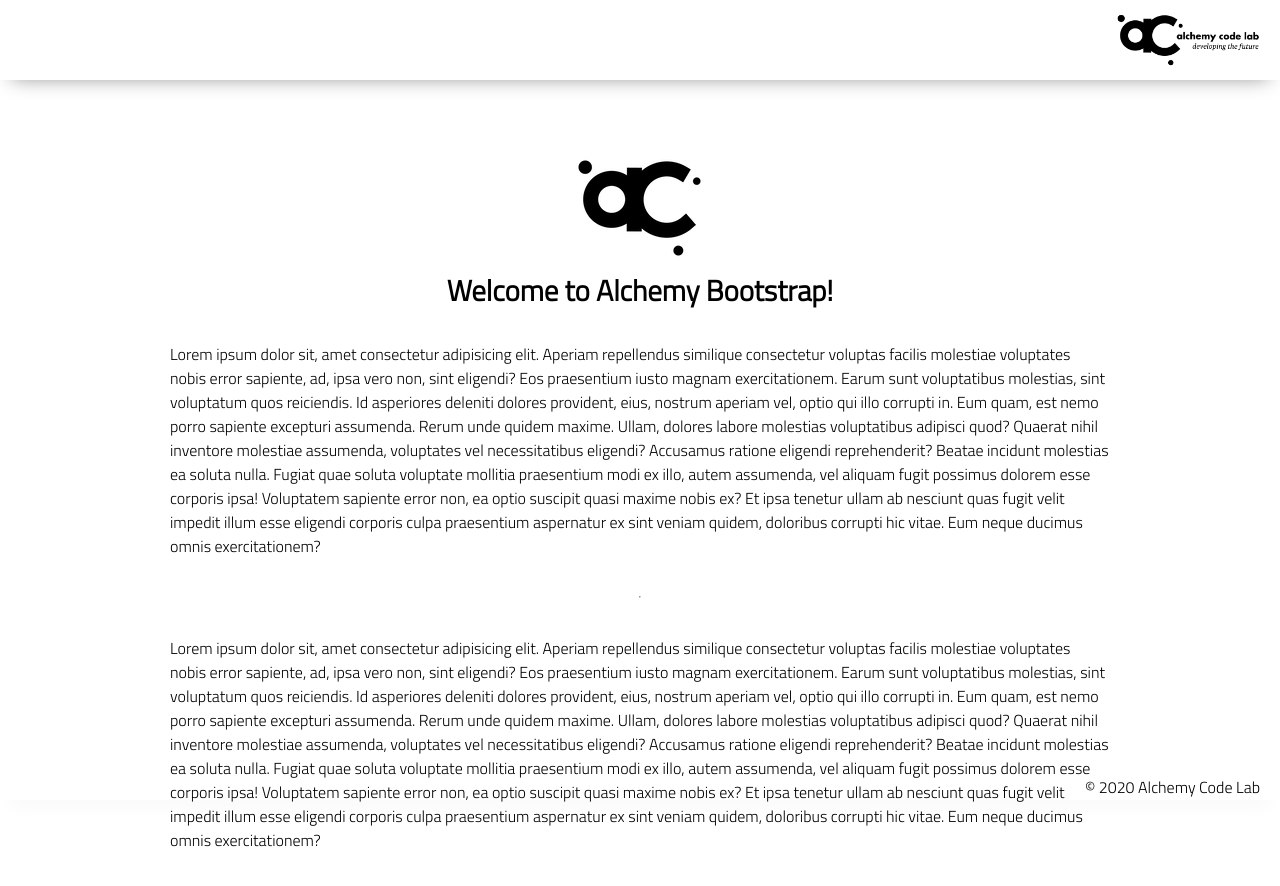
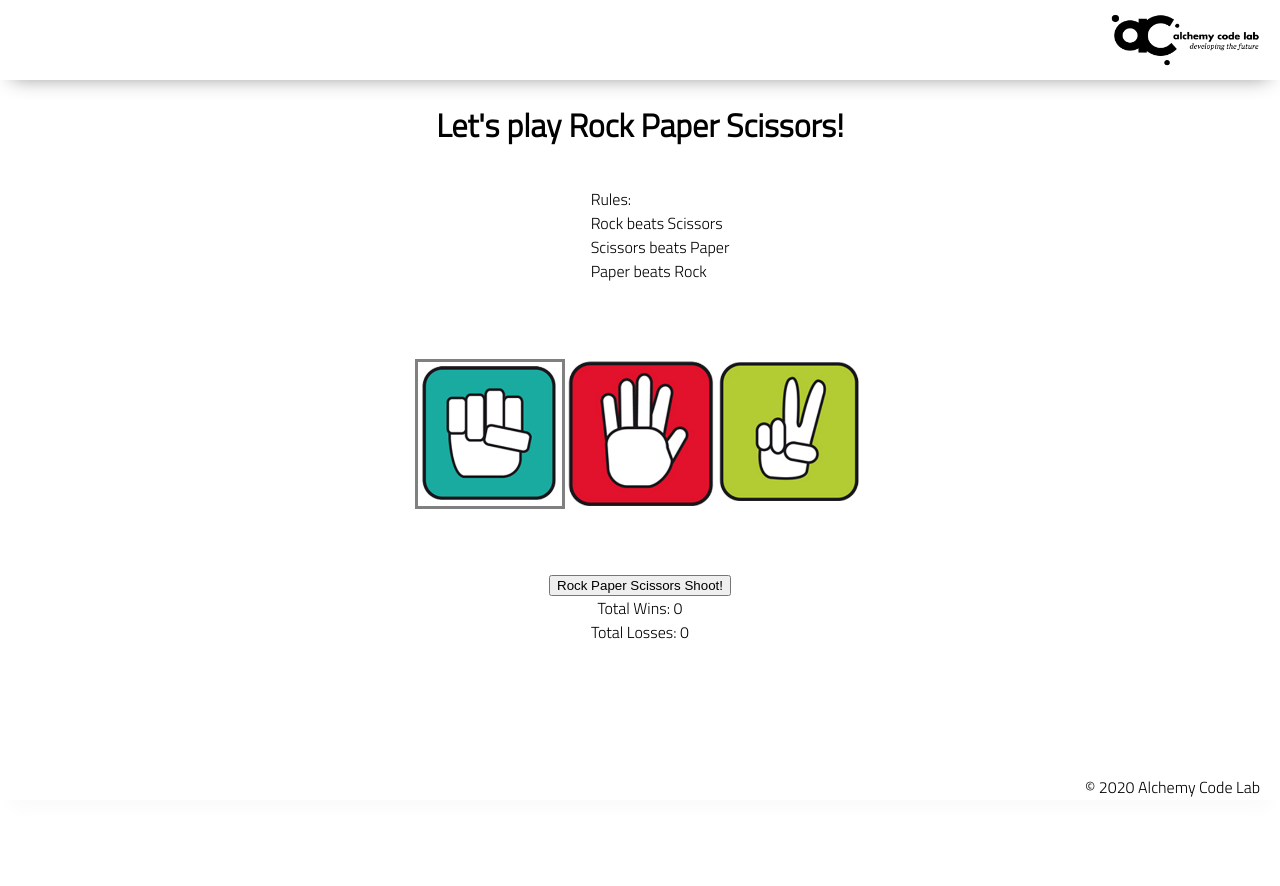
Before and after one commit to pete-hamrick/lab-03-rock-paper-scissors, a plain HTML site: page index.html in a window 1280 px wide. After the commit the page ends 800 px from the top, so only its background shows below. Drawn offline with Linux system fonts and the light colour scheme.

Commit message:
added HTML elements and basic styling

```diff
--- /dev/null
+++ b/get-random-throw.js
@@ -0,0 +1,3 @@
+// export function getRandomThrow() {
+//     Math.ceiling(Math.random() * 3) + 1;
+// }
--- a/index.html
+++ b/index.html
@@ -9,7 +9,7 @@
     <link rel="stylesheet" href="./styles/reset.css">
     <link rel="stylesheet" href="./styles/style.css">
     <link rel="stylesheet" href="./styles/home.css">
-    <title>Document</title>
+    <title>Rock Paper Scissors</title>
 </head>
 
 <body>
@@ -19,49 +19,33 @@
         </div>
     </header>
     <main>
-        <section class="main-section">
-            <img class="main-logo" src="./assets/alchemy-logo.png" />
-            <h2>
-                Welcome to Alchemy Bootstrap!
-            </h2>
+        <h1>Let's play Rock Paper Scissors!</h1>
+        <ul>Rules:
+            <li>Rock beats Scissors</li>
+            <li>Scissors beats Paper</li>
+            <li>Paper beats Rock</li>
+        </ul>
 
-            <p>
-                Lorem ipsum dolor sit, amet consectetur adipisicing elit. Aperiam repellendus similique consectetur
-                voluptas facilis molestiae voluptates nobis error sapiente, ad, ipsa vero non, sint eligendi? Eos
-                praesentium iusto magnam exercitationem.
-                Earum sunt voluptatibus molestias, sint voluptatum quos reiciendis. Id asperiores deleniti dolores
-                provident, eius, nostrum aperiam vel, optio qui illo corrupti in. Eum quam, est nemo porro sapiente
-                excepturi assumenda.
-                Rerum unde quidem maxime. Ullam, dolores labore molestias voluptatibus adipisci quod? Quaerat nihil
-                inventore molestiae assumenda, voluptates vel necessitatibus eligendi? Accusamus ratione eligendi
-                reprehenderit? Beatae incidunt molestias ea soluta nulla.
-                Fugiat quae soluta voluptate mollitia praesentium modi ex illo, autem assumenda, vel aliquam fugit
-                possimus dolorem esse corporis ipsa! Voluptatem sapiente error non, ea optio suscipit quasi maxime nobis
-                ex?
-                Et ipsa tenetur ullam ab nesciunt quas fugit velit impedit illum esse eligendi corporis culpa
-                praesentium aspernatur ex sint veniam quidem, doloribus corrupti hic vitae. Eum neque ducimus omnis
-                exercitationem?
-            </p>
-            <hr />
-            <p>
-                Lorem ipsum dolor sit, amet consectetur adipisicing elit. Aperiam repellendus similique consectetur
-                voluptas facilis molestiae voluptates nobis error sapiente, ad, ipsa vero non, sint eligendi? Eos
-                praesentium iusto magnam exercitationem.
-                Earum sunt voluptatibus molestias, sint voluptatum quos reiciendis. Id asperiores deleniti dolores
-                provident, eius, nostrum aperiam vel, optio qui illo corrupti in. Eum quam, est nemo porro sapiente
-                excepturi assumenda.
-                Rerum unde quidem maxime. Ullam, dolores labore molestias voluptatibus adipisci quod? Quaerat nihil
-                inventore molestiae assumenda, voluptates vel necessitatibus eligendi? Accusamus ratione eligendi
-                reprehenderit? Beatae incidunt molestias ea soluta nulla.
-                Fugiat quae soluta voluptate mollitia praesentium modi ex illo, autem assumenda, vel aliquam fugit
-                possimus dolorem esse corporis ipsa! Voluptatem sapiente error non, ea optio suscipit quasi maxime nobis
-                ex?
-                Et ipsa tenetur ullam ab nesciunt quas fugit velit impedit illum esse eligendi corporis culpa
-                praesentium aspernatur ex sint veniam quidem, doloribus corrupti hic vitae. Eum neque ducimus omnis
-                exercitationem?
-            </p>
+        <section class="throws">
+            <label>
+                <input name="hand" type="radio" value="rock" checked> <img src="./assets/rock.png" alt="rock">
+            </label>
 
+            <label>
+                <input name="hand" type="radio" value="paper"> <img src="./assets/paper.png" alt="paper">
+            </label>
+
+            <label>
+                <input name="hand" type="radio" value="scissors"> <img src="./assets/scissors.png" alt="scissors">
+            </label>
         </section>
+
+        <button id="play-button">Rock Paper Scissors Shoot!</button>
+
+        <div>Total Wins: <span id="total-wins">0</span></div>
+        <div>Total Losses: <span id="total-losses">0</span></div>
+
+        <p id="show-results"></p>
     </main>
     <footer>
         <div class="copy gutter-right">&copy; 2020 Alchemy Code Lab</div>
--- a/styles/home.css
+++ b/styles/home.css
@@ -1 +1,22 @@
 /* add home page styles here */
+input[type="radio"] {
+  display: none;
+}
+
+img {
+  width: 150px;
+}
+
+input[type="radio"]:checked + img {
+  border: 3px solid grey;
+}
+
+input[type="radio"]:not(:checked) + img:hover {
+  opacity: 50%;
+  cursor: pointer;
+}
+
+.throws {
+  display: flex;
+  flex-direction: row;
+}
--- a/styles/reset.css
+++ b/styles/reset.css
@@ -1,25 +1,25 @@
-
 /* adapted from http://meyerweb.com/eric/tools/css/reset/
    v2.0 | 20110126
    License: none (public domain)
 */
 
-*{
+* {
   box-sizing: border-box;
 }
 
-html, body {
+html,
+body {
   height: 100%;
   width: 100%;
 }
 
 html, body, div, span, applet, object, iframe,
-h1, h2, h3, h4, h5, h6, p, blockquote, pre,
+/*h1,*/ h2, h3, h4, h5, h6, p, blockquote, pre,
 a, abbr, acronym, address, big, cite, code,
 del, dfn, em, img, ins, kbd, q, s, samp,
 small, strike, strong, sub, sup, tt, var,
 b, u, i, center,
-dl, dt, dd, ol, ul, li,
+dl, dt, dd, ol, /*ul, li,*/
 fieldset, form, label, legend,
 table, caption, tbody, tfoot, thead, tr, th, td,
 article, aside, canvas, details, embed,
@@ -34,6 +34,7 @@ time, mark, audio, video {
   vertical-align: baseline;
 }
 
-ol, ul {
+ol,
+ul {
   list-style: none;
 }
--- /dev/null
+++ b/utils.js
@@ -0,0 +1,3 @@
+// export function didUserWin(player, computer) {
+
+// }
```
Also changed, not shown: assets/paper.png (added), assets/rock.png (added), assets/scissors.png (added). Lines whose indentation alone changed are shown as unchanged.
